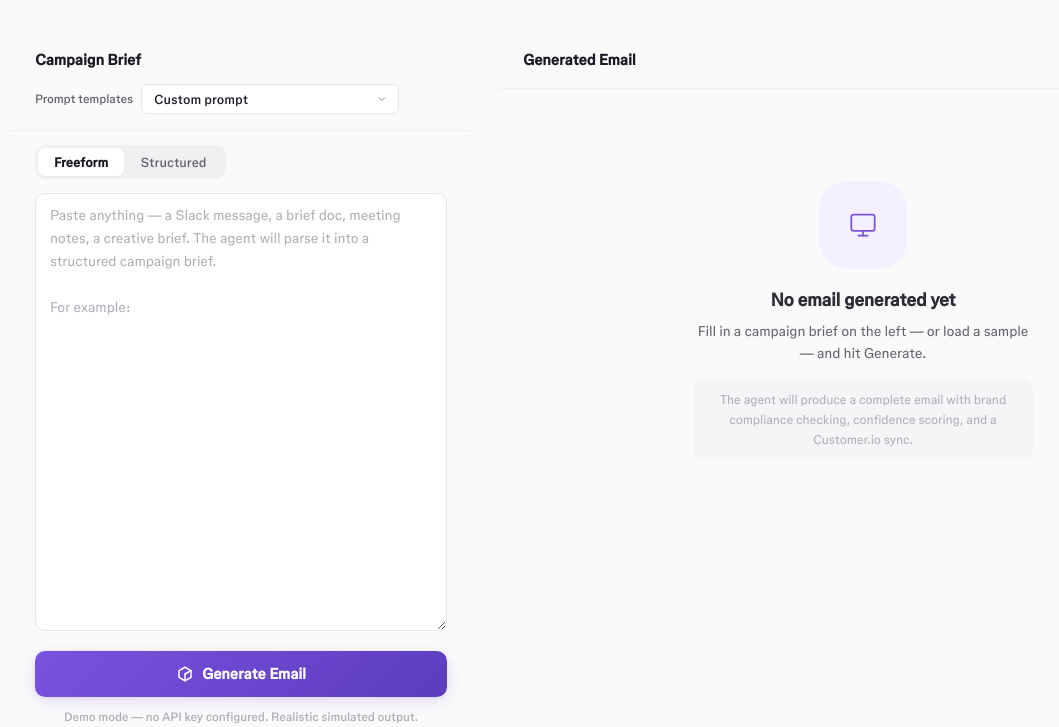
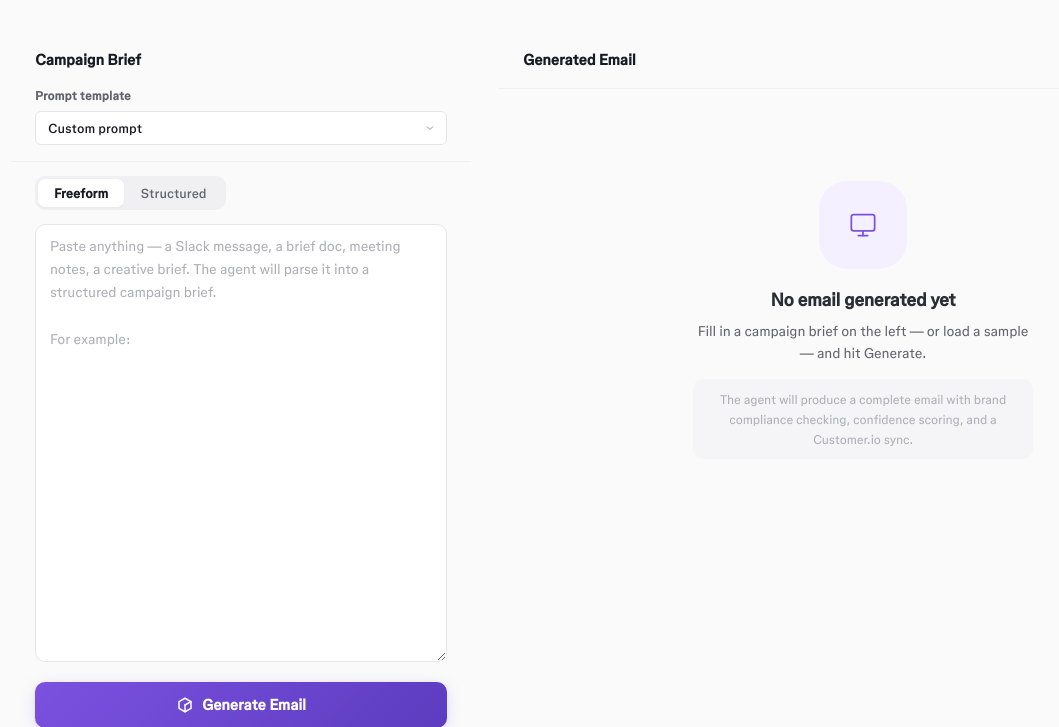
Before and after one commit to andymccutcheon/figma-email-production-agent, a Flask app: page / in a window 1280 px wide. Shown: the part 60-787 px from the top of the page, without its empty margins (21-1080 px from the left). Run offline with Flask 3, Linux system fonts and the light colour scheme; the visitor is signed in with stand-in values (Sample User, id 1); some libraries are stand-ins or nearby versions.

Commit message:
fix: stack prompt template dropdown and normalize bare CTA URLs
Move the template selector below its header for clearer layout, and
auto-prefix https:// on bare domains so freeform prompts pass validation.

Co-authored-by: Cursor <cursoragent@cursor.com>

```diff
--- a/web/app.py
+++ b/web/app.py
@@ -63,7 +63,7 @@ SAMPLE_BRIEFS = {
         "tone": "product_launch",
         "template_type": "product_launch",
         "additional_context": "This is our biggest launch of Q3. The AI features have been in beta for 3 months with overwhelmingly positive feedback.",
-        "freeform_text": "We're launching Figma AI — autocomplete your designs, generate variations from text prompts, and let AI handle the tedious layers. Target audience is design leads at companies with 50+ employees. Goal is 500 new AI feature activations in the first week. CTA: Try Figma AI → figma.com/ai. This has been in beta for 3 months with overwhelmingly positive feedback. Tone should be exciting and forward-looking.",
+        "freeform_text": "We're launching Figma AI — autocomplete your designs, generate variations from text prompts, and let AI handle the tedious layers. Target audience is design leads at companies with 50+ employees. Goal is 500 new AI feature activations in the first week. CTA: Try Figma AI → https://figma.com/ai. This has been in beta for 3 months with overwhelmingly positive feedback. Tone should be exciting and forward-looking.",
     },
     "slides_launch": {
         "campaign_name": "Figma Slides Launch",
@@ -79,7 +79,7 @@ SAMPLE_BRIEFS = {
                          "Target audience is product managers and design leads who already use Figma for design work. "
                          "The big hook: turn any Figma frame into a slide with one click, real-time collaboration on decks, and presenter mode built in. "
                          "Goal is 2,000 new Slides projects created in the first week. "
-                         "CTA should be 'Try Figma Slides' linking to figma.com/slides. "
+                         "CTA should be 'Try Figma Slides' linking to https://figma.com/slides. "
                          "We've been in beta with 200 teams and NPS is 72. "
                          "Tone should be exciting but professional — this is a major new product, not just a feature update."),
     },
@@ -101,7 +101,7 @@ SAMPLE_BRIEFS = {
                          "Early bird pricing is $399 (saves $200) and we're capping early access at the first 3,000 registrations. "
                          "Keynote lineup: Dylan Field, Sho Kuwamoto, and a surprise guest from the design world. "
                          "This year's theme is 'Design at Scale' — workshops on design systems, AI-assisted design workflows, and cross-functional collaboration. "
-                         "CTA: 'Register now' → config.figma.com/2026. "
+                         "CTA: 'Register now' → https://config.figma.com/2026. "
                          "Make it feel exclusive since this goes out before the public announcement."),
     },
     "workshop": {
@@ -118,7 +118,7 @@ SAMPLE_BRIEFS = {
         "freeform_text": ("Free virtual workshop next Wednesday: 'Advanced Prototyping in Figma.' "
                          "60-minute hands-on session with the Figma education team. "
                          "For intermediate Figma users. Limited to 500 seats. "
-                         "CTA: Save your spot → figma.com/workshops/prototyping."),
+                         "CTA: Save your spot → https://figma.com/workshops/prototyping."),
     },
 
     # ── Feature Update ──
@@ -134,7 +134,7 @@ SAMPLE_BRIEFS = {
         "additional_context": "This was our #1 community request. The old system only supported color variables.",
         "freeform_text": ("We just shipped a major update to Variables — they now support typography and spacing tokens and work across all component properties. "
                          "This was the #1 community request. Target: 20% of component users try the new system within 30 days. "
-                         "CTA: 'Learn more' → help.figma.com/variables. "
+                         "CTA: 'Learn more' → https://help.figma.com/variables. "
                          "Audience is all Figma users who've used components in the last 90 days."),
     },
     "dev_mode": {
@@ -152,7 +152,7 @@ SAMPLE_BRIEFS = {
                          "Target audience is frontend engineers and engineering managers at companies using Figma. "
                          "We want 30% of Dev Mode users to try the VS Code extension in the first month. "
                          "The community has been asking for better designer-to-developer handoff for years — this is our answer. "
-                         "CTA: 'Get the extension' → figma.com/dev-mode. Include a mention that it's free for all Figma plans."),
+                         "CTA: 'Get the extension' → https://figma.com/dev-mode. Include a mention that it's free for all Figma plans."),
     },
 
     # ── Educational / Newsletter ──
@@ -172,7 +172,7 @@ SAMPLE_BRIEFS = {
                          "Key insights: teams tracking component reuse see 40% faster time-to-market, "
                          "the most successful teams treat their design system as an internal product with a dedicated PM, "
                          "and the #1 predictor of adoption isn't tooling — it's having a Slack channel where designers and engineers actually talk to each other. "
-                         "CTA: 'Read the full report' → figma.com/design-systems-report. "
+                         "CTA: 'Read the full report' → https://figma.com/design-systems-report. "
                          "Audience is design ops leaders and design system managers. "
                          "Should feel like a thoughtful, research-backed newsletter — not marketing fluff."),
     },
@@ -192,7 +192,7 @@ SAMPLE_BRIEFS = {
                          "We want to show them what they've missed — AI features, Dev Mode, variables support, "
                          "and the new performance improvements (files load 2x faster now). "
                          "Offer a personal touch: mention that their team is still actively using Figma (FOMO angle). "
-                         "CTA: 'Open Figma' → figma.com. "
+                         "CTA: 'Open Figma' → https://figma.com. "
                          "Tone should be warm and welcoming, not guilt-trippy. "
                          "Maybe lead with 'A lot's happened in 3 months' and show a quick visual timeline of shipped features. "
                          "Audience is dormant users at companies with active Figma seats."),
@@ -209,7 +209,7 @@ SAMPLE_BRIEFS = {
         "additional_context": "Softer tone than the 90-day campaign. Keep it light and helpful.",
         "freeform_text": ("Haven't seen you in a bit — just checking in. "
                          "We shipped some things you might like: faster file loading, new commenting threads, and dark mode for the desktop app. "
-                         "CTA: Open Figma → figma.com. Keep it light and casual, not pushy."),
+                         "CTA: Open Figma → https://figma.com. Keep it light and casual, not pushy."),
     },
 }
 
@@ -233,7 +233,7 @@ Fields:
 - goal: what success looks like, with metrics if available (string)
 - key_message: the one thing they need to know (string)
 - cta_text: 2-4 word call to action (string)
-- cta_url: URL for the CTA, use figma.com if unclear (string)
+- cta_url: full URL for the CTA — always include https:// (e.g. https://figma.com/ai). If only a domain is given, prepend https://
 - tone: one of [product_launch, event, feature_update, educational, reengagement]
 - template_type: one of [product_launch, event_invite, feature_update, educational, reengagement]
 - event_date: date string if this is an event, null otherwise
--- a/web/static/app.js
+++ b/web/static/app.js
@@ -18,6 +18,7 @@ const formFields = document.getElementById('brief-form');
 const briefInput = document.getElementById('brief-input');
 const campaignDetails = document.getElementById('campaign-details');
 const panelHeader = document.querySelector('.brief-panel .panel-header h2');
+const samplePicker = document.querySelector('.brief-panel .sample-picker');
 
 // Sample briefs injected from server
 let samples = {};
@@ -91,6 +92,7 @@ document.getElementById('btn-new-campaign').addEventListener('click', () => {
   generateBtn.classList.remove('hidden');
   document.getElementById('generate-area').classList.remove('hidden');
   panelHeader.textContent = 'Campaign Brief';
+  if (samplePicker) samplePicker.classList.remove('hidden');
   emptyState.classList.remove('hidden');
   resultsContent.classList.add('hidden');
 
@@ -377,6 +379,7 @@ function showResults(result) {
   briefInput.classList.add('hidden');
   campaignDetails.classList.remove('hidden');
   panelHeader.textContent = 'Campaign Details';
+  if (samplePicker) samplePicker.classList.add('hidden');
 
   // Populate details
   document.getElementById('detail-name').textContent = briefData.campaign_name || '\u2014';
--- a/web/static/style.css
+++ b/web/static/style.css
@@ -241,10 +241,13 @@ body {
   padding: 20px 24px 16px;
   border-bottom: 1px solid var(--border-light);
   display: flex;
-  align-items: center;
-  justify-content: space-between;
-  flex-wrap: wrap;
+  flex-direction: column;
+  align-items: stretch;
   gap: 12px;
+}
+
+.brief-panel .panel-header {
+  gap: 14px;
 }
 
 .panel-header h2 {
@@ -260,22 +263,25 @@ body {
 
 .sample-picker {
   display: flex;
-  align-items: center;
-  gap: 8px;
+  flex-direction: column;
+  align-items: stretch;
+  gap: 6px;
   font-size: 13px;
+  width: 100%;
 }
 
 .sample-picker label {
   color: var(--text-secondary);
-  font-weight: 500;
-  white-space: nowrap;
+  font-weight: 600;
   font-size: 12px;
+  letter-spacing: 0.01em;
 }
 
 .sample-picker select {
   appearance: none;
   -webkit-appearance: none;
-  padding: 6px 32px 6px 12px;
+  width: 100%;
+  padding: 8px 32px 8px 12px;
   border: 1px solid var(--border-default);
   border-radius: var(--radius-sm);
   font-size: 13px;
--- a/web/templates/index.html
+++ b/web/templates/index.html
@@ -26,7 +26,7 @@
     <div class="panel-header">
       <h2>Campaign Brief</h2>
       <div class="sample-picker">
-        <label for="sample-select">Prompt templates</label>
+        <label for="sample-select">Prompt template</label>
         <select id="sample-select">
           <option value="">Custom prompt</option>
           <optgroup label="Product Launch">
@@ -102,7 +102,7 @@ For example:
         </div>
         <div class="field">
           <label for="cta_url">CTA URL <span class="required">*</span></label>
-          <input type="url" id="cta_url" placeholder="https://figma.com/ai" required>
+          <input type="text" id="cta_url" placeholder="https://figma.com/ai" required>
         </div>
       </div>
 
```
Also changed, not shown: intake.py (+20 -2 lines), tests/test_pipeline.py (+22 -3 lines).
